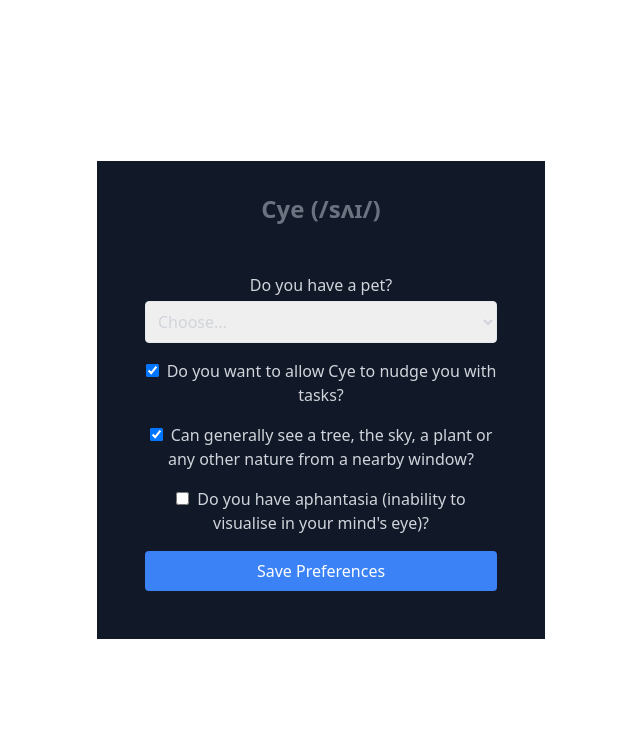
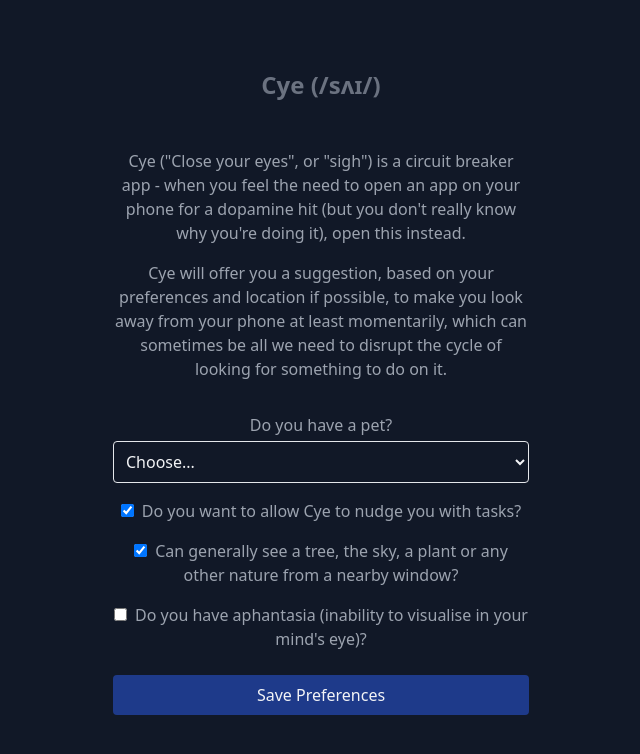
Before and after one commit to stringfellow/cye, a React (Vite) app in the folder phone-pause/: page / in a window 1280 px wide. Shown: the top 754 px of the page, without its empty margins (319-959 px from the left). Built offline with nearby package versions, Linux system fonts and the light colour scheme.

Commit message:
I can't remember what these changes are

```diff
--- a/phone-pause/index.html
+++ b/phone-pause/index.html
@@ -6,7 +6,7 @@
     <link rel="stylesheet" href="/src/App.css" />
     <title>Cye (/sʌɪ/)</title>
   </head>
-  <body>
+  <body class="bg-gray-900">
     <div id="root"></div>
     <script type="module" src="/src/main.jsx"></script>
   </body>
--- a/phone-pause/src/App.jsx
+++ b/phone-pause/src/App.jsx
@@ -28,25 +28,32 @@ function App() {
 
   return (
     <div className="flex items-center justify-center bg-gray-900 text-gray-300">
-      <div className="w-full max-w-md p-8">
+      <div className="w-full max-w-4xl p-8">
+        {showSetup ? (
+          <div>
             <h1 className="text-2xl font-bold mb-8 text-gray-500 text-center">
               Cye (/sʌɪ/)
             </h1>
-        {showSetup ? (
             <SetupWizard
               onComplete={handleSetupComplete}
               preferences={preferences}
             />
+          </div>
         ) : (
           <div className="relative">
+            <h1 className="text-2xl font-bold text-gray-500 text-center">
+              Cye (/sʌɪ/)
               <button
                 onClick={() => setShowSetup(true)}
-              className="absolute top-0 right-0 px-3 py-1 bg-gray-800 hover:bg-gray-700
-                         rounded text-gray-500 hover:text-gray-300 transition-colors"
+                className="absolute top-0 right-0 px-2 py-1 bg-gray-800 hover:bg-gray-700
+                         rounded text-gray-500 hover:text-gray-300 transition-colors text-sm"
               >
                 ?
               </button>
+            </h1>
+            <div className="mt-4">
               <CircuitBreaker preferences={preferences} location={location} />
+            </div>
           </div>
         )}
       </div>
--- a/phone-pause/src/components/SetupWizard.jsx
+++ b/phone-pause/src/components/SetupWizard.jsx
@@ -3,7 +3,7 @@ import { savePreferences } from "../utils/storage";
 
 function SetupWizard({ onComplete, preferences: existingPreferences }) {
   const [preferences, setPreferences] = useState({
-    hasPet: null,
+    hasPet: "",
     allowTasks: true,
     hasNature: true,
     hasAphantasia: false,
@@ -24,13 +24,24 @@ function SetupWizard({ onComplete, preferences: existingPreferences }) {
 
   return (
     <div className="p-4 max-w-md mx-auto">
-      <form onSubmit={handleSubmit}>
+      <p className="mb-4 text-gray-400">
+        Cye ("Close your eyes", or "sigh") is a circuit breaker app - when you
+        feel the need to open an app on your phone for a dopamine hit (but you
+        don't really know why you're doing it), open this instead.
+      </p>
+      <p className="mb-8 text-gray-400">
+        Cye will offer you a suggestion, based on your preferences and location
+        if possible, to make you look away from your phone at least momentarily,
+        which can sometimes be all we need to disrupt the cycle of looking for
+        something to do on it.
+      </p>
+      <form onSubmit={handleSubmit} className="space-y-4 text-gray-400">
         <div className="mb-4">
           <label className="block mb-2">
             Do you have a pet?
             <select
-              className="block w-full mt-1 p-2 border rounded"
-              value={preferences.hasPet === null ? "" : preferences.hasPet}
+              className="block w-full mt-1 p-2 border rounded text-gray-100 bg-gray-900"
+              value={preferences.hasPet}
               onChange={(e) =>
                 setPreferences({
                   ...preferences,
@@ -102,7 +113,7 @@ function SetupWizard({ onComplete, preferences: existingPreferences }) {
 
         <button
           type="submit"
-          className="w-full bg-blue-500 text-white p-2 rounded hover:bg-blue-600"
+          className="w-full bg-blue-900 text-gray-100 p-2 rounded hover:bg-blue-800"
         >
           Save Preferences
         </button>
```
Also changed, not shown: 2 other files (tests, documents, lock files or other folders). Lines whose indentation alone changed are shown as unchanged.
